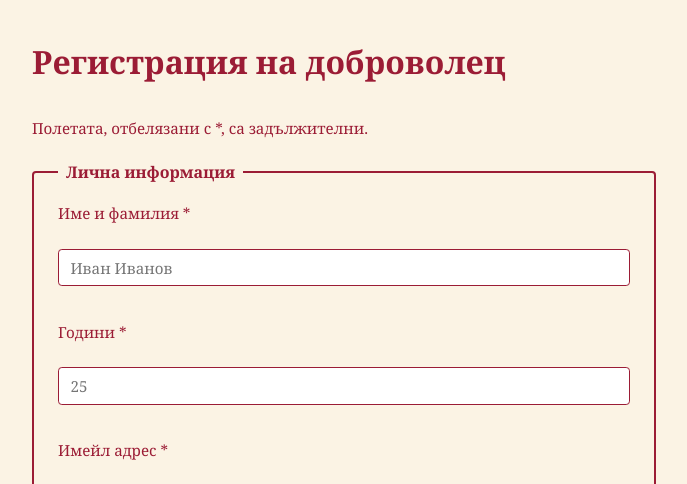
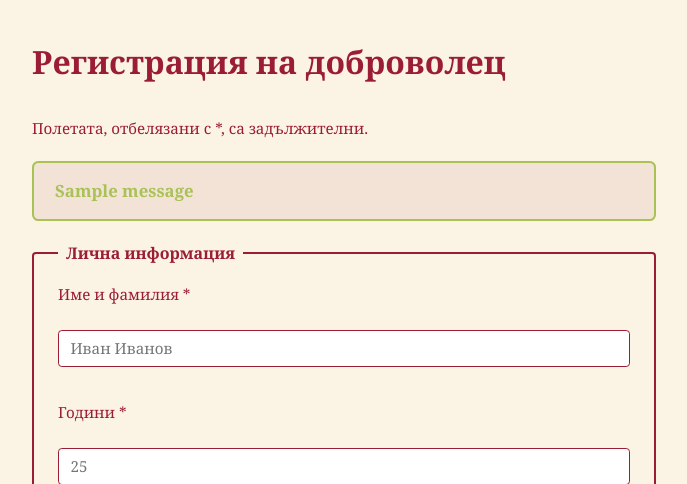
Before and after one commit to yanaad1m/GoodHost, a Flask app: page /register/volunteer in a window 1280 px wide. Shown: the part 69-553 px from the top of the page, without its empty margins (296-983 px from the left). Run offline with Flask 3, Linux system fonts and the light colour scheme; tables that the repository leaves empty hold one stand-in row (values such as "Sample post"); one stand-in notice (Sample message) is shown.

Commit message:
opravena func

```diff
--- a/static/css/hosts.css
+++ b/static/css/hosts.css
@@ -174,6 +174,7 @@ form[action="/hosts"] button[type="submit"]:hover {
   height: 12.5em;
   background: #f0e8dc;
   overflow: hidden;
+
 }
 
 .carousel-img {
@@ -182,7 +183,9 @@ form[action="/hosts"] button[type="submit"]:hover {
   object-fit: cover;
   display: block;
 }
-.carousel-img.hidden { display: none; }
+.carousel-img.hidden {
+  display: none;
+}
 
 .carousel-placeholder {
   width: 100%;
--- a/static/css/volunteer_registration.css
+++ b/static/css/volunteer_registration.css
@@ -204,3 +204,14 @@ footer div {
   justify-content: left;
   gap: 1.25em;
 }
+
+/* FLASH MESSAGES */
+main > p[style] {
+  font-size: 1.05rem;
+  font-weight: bold;
+  padding: 0.75em 1.25em;
+  border-radius: 0.375em;
+  border: 0.125em solid currentColor;
+  background-color: rgba(155, 28, 53, 0.08);
+  margin-bottom: 1.25em;
+}
--- a/templates/volunteer_registration.html
+++ b/templates/volunteer_registration.html
@@ -29,6 +29,14 @@
   <main>
     <h1>Регистрация на доброволец</h1>
     <p>Полетата, отбелязани с <span style="color:red;">*</span>, са задължителни.</p>
+
+    {% with messages = get_flashed_messages(with_categories=true) %}
+      {% for category, message in messages %}
+        <p style="color:{% if category == 'error' %}#9B1C35{% else %}#A8C256{% endif %}; font-weight:bold;">
+          {{ message }}
+        </p>
+      {% endfor %}
+    {% endwith %}
 
     <form action="/register/volunteer" method="POST" enctype="multipart/form-data">
 
```
Also changed, not shown: static/css/homepage.css (+5 -5 lines), static/css/hostsregistration.css (+28 -7 lines).
